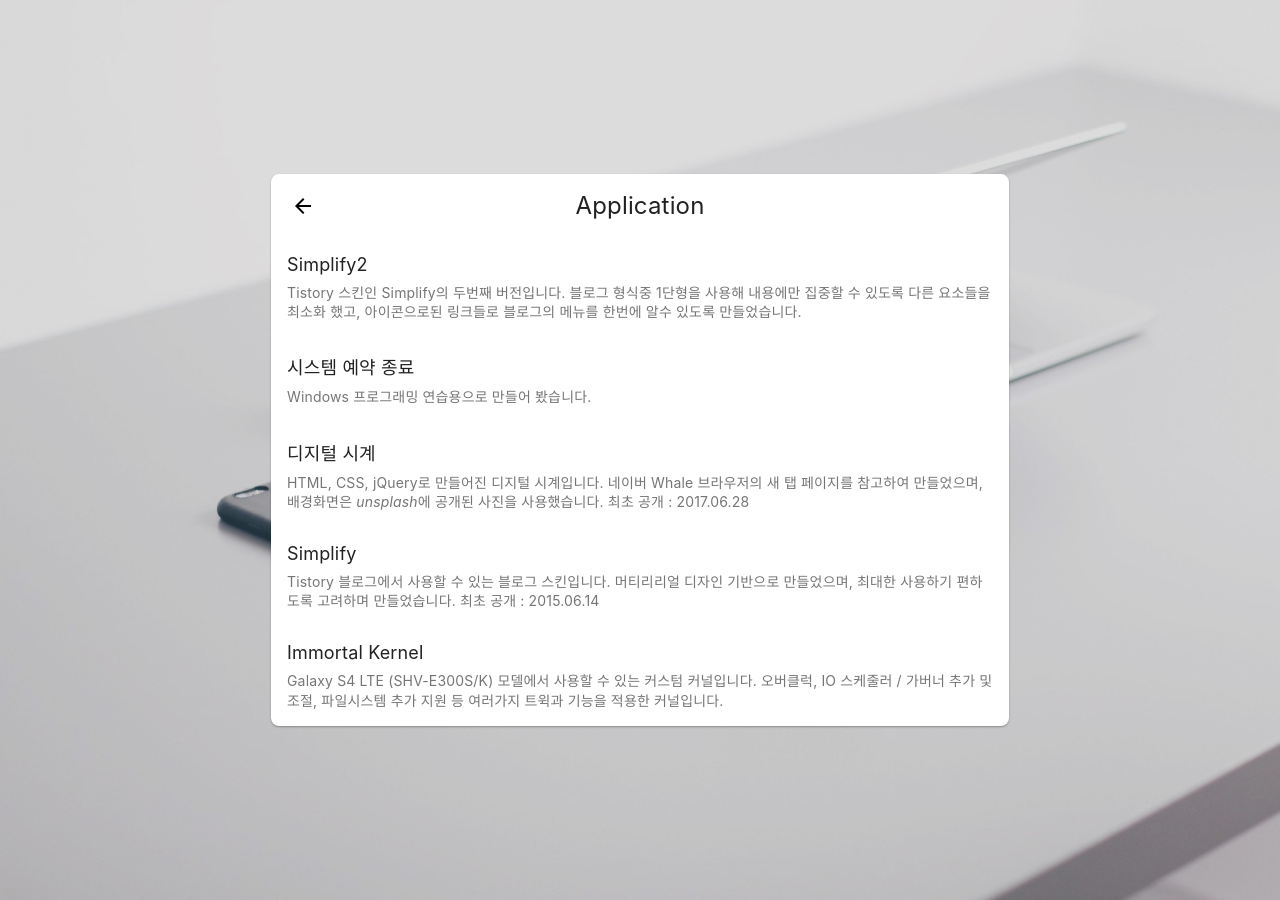
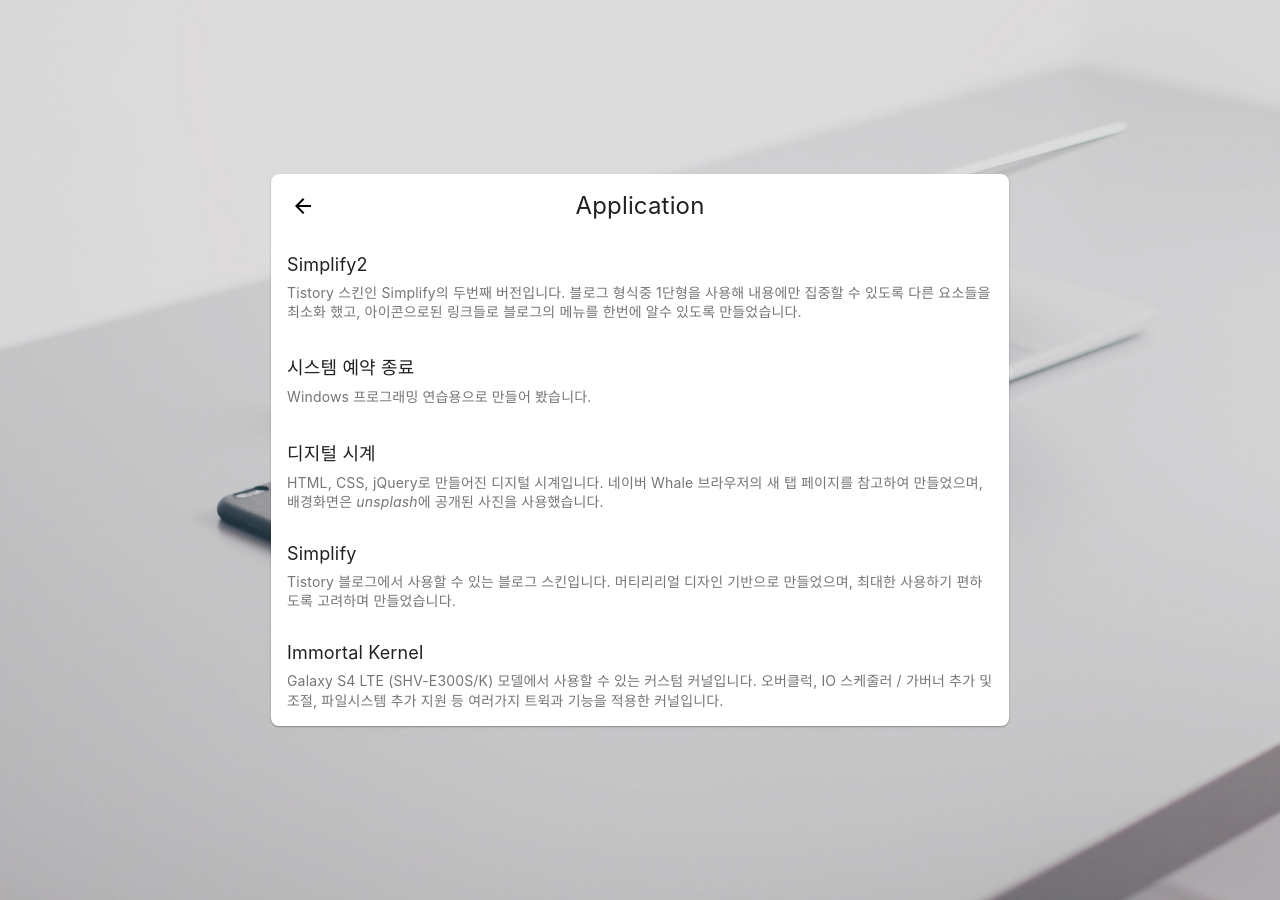
Before and after one commit to opnay/opnay.github.io, a Jekyll site: the page built from app/index.html, in a window 1280 px wide. Built offline with Jekyll 4.4.1, drawn with Linux system fonts in a browser that asks for light colours.

Commit message:
_data/apps: Remove version, first date release
Signed-off-by: Kim In Seop <opnayn@gmail.com>

```diff
--- a/_data/apps.yml
+++ b/_data/apps.yml
@@ -1,7 +1,7 @@
 - name : "Simplify2"
   type : "Web, Skin"
   href : "/app/simplify2"
-  date : "2018.03.07 (v1)"
+  date : "2018.03.07"
   desc : "Tistory 스킨인 Simplify의 두번째 버전입니다. 블로그 형식중 1단형을 사용해 내용에만 집중할 수 있도록 다른 요소들을 최소화 했고, 아이콘으로된 링크들로 블로그의 메뉴를 한번에 알수 있도록 만들었습니다."
 
 - name : "시스템 예약 종료"
@@ -14,16 +14,16 @@
   type : "Web, Application"
   href : "/app/clock"
   date : "2017.06.29"
-  desc : "HTML, CSS, jQuery로 만들어진 디지털 시계입니다. 네이버 Whale 브라우저의 새 탭 페이지를 참고하여 만들었으며, 배경화면은 <em>unsplash</em>에 공개된 사진을 사용했습니다. 최초 공개 : 2017.06.28"
+  desc : "HTML, CSS, jQuery로 만들어진 디지털 시계입니다. 네이버 Whale 브라우저의 새 탭 페이지를 참고하여 만들었으며, 배경화면은 <em>unsplash</em>에 공개된 사진을 사용했습니다."
 
 - name : "Simplify"
   type : "Web, Skin"
   href : "http://blog.opnay.com/111"
-  date : "2015.12.07 (1.4)"
-  desc : "Tistory 블로그에서 사용할 수 있는 블로그 스킨입니다. 머티리리얼 디자인 기반으로 만들었으며, 최대한 사용하기 편하도록 고려하며 만들었습니다. 최초 공개 : 2015.06.14"
+  date : "2015.12.07"
+  desc : "Tistory 블로그에서 사용할 수 있는 블로그 스킨입니다. 머티리리얼 디자인 기반으로 만들었으며, 최대한 사용하기 편하도록 고려하며 만들었습니다."
 
 - name : "Immortal Kernel"
   type : "Android, Kernel"
   href : "/app/immortal-s4"
-  date : "2017.09.12 (1.14)"
+  date : "2017.09.12"
   desc : "Galaxy S4 LTE (SHV-E300S/K) 모델에서 사용할 수 있는 커스텀 커널입니다. 오버클럭, IO 스케줄러 / 가버너 추가 및 조절, 파일시스템 추가 지원 등 여러가지 트윅과 기능을 적용한 커널입니다."
```
